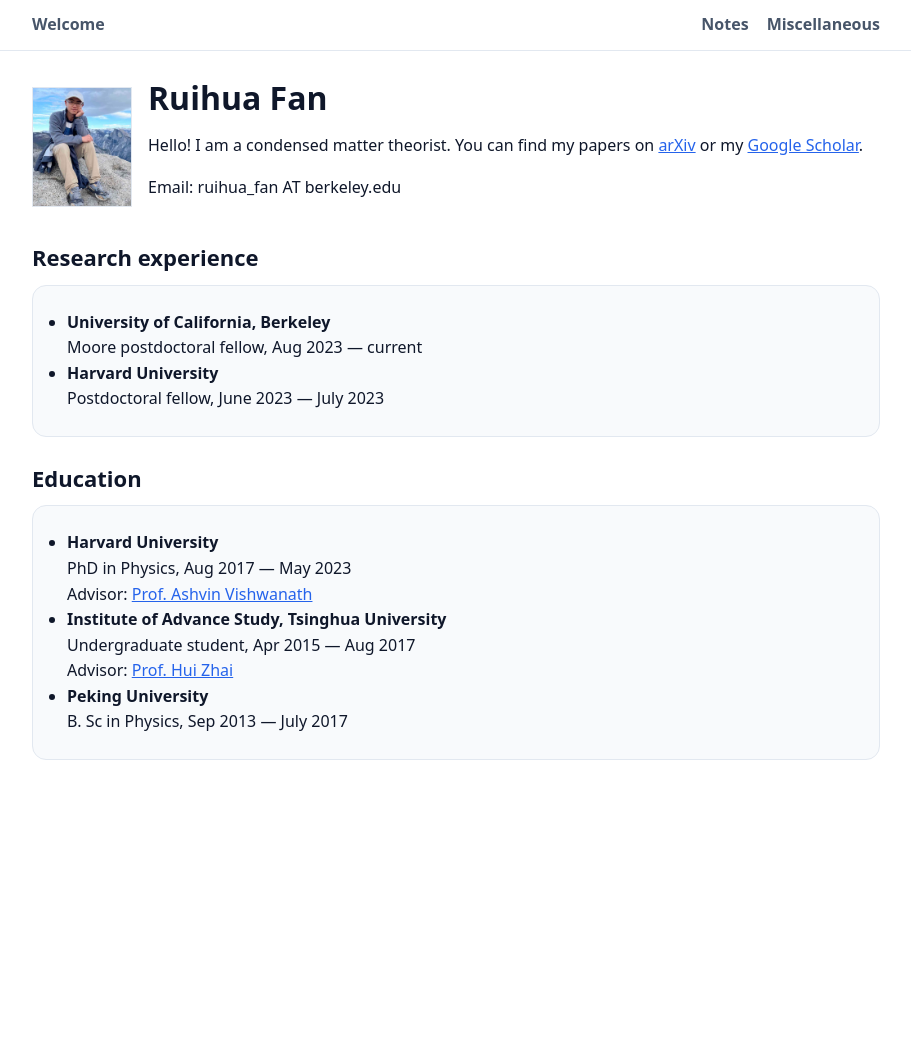
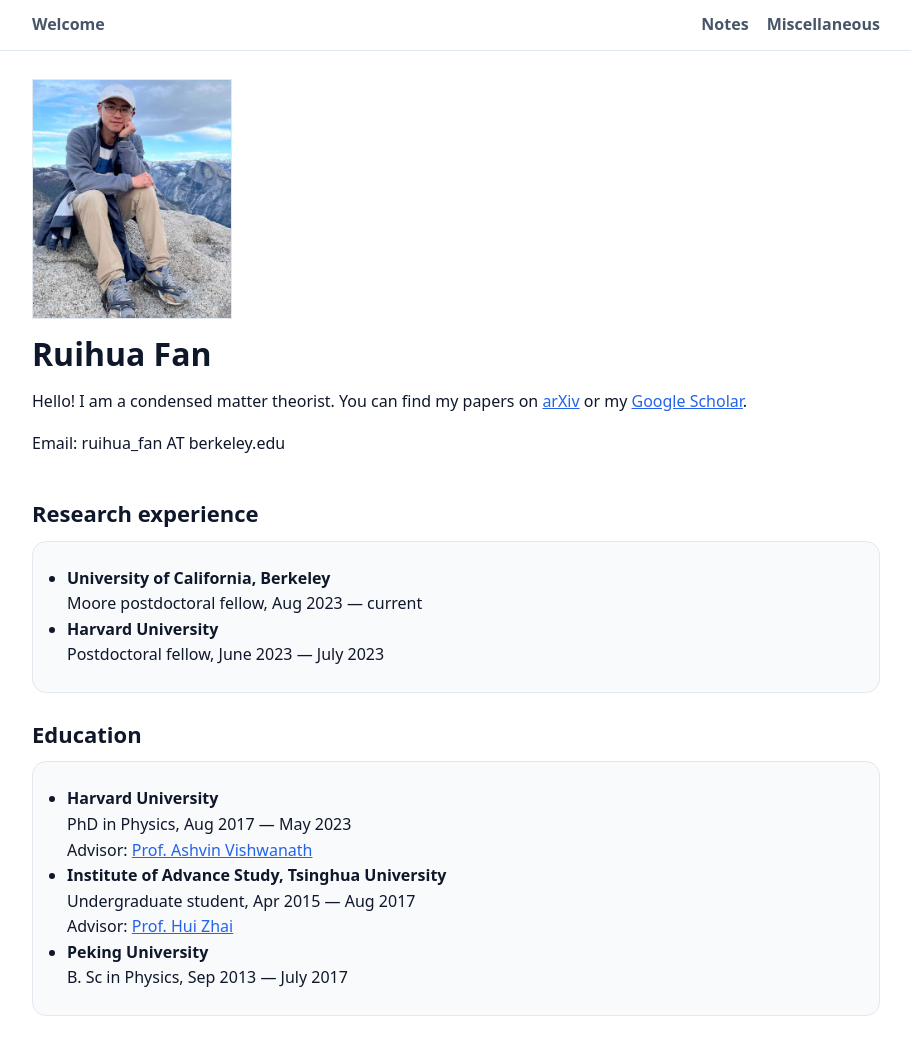
Before and after one commit to ruihuafan/ruihuafan.github.io, a Jekyll site: the page built from index.md, in a window 1280 px wide and 1058 px high. Shown: the top 1055 px of the window, without its empty margins (184-1095 px from the left). Built offline with Jekyll 4.4.1, drawn with Linux system fonts in a browser that asks for light colours.

Commit message:
change size

```diff
--- a/_layouts/default.html
+++ b/_layouts/default.html
@@ -24,7 +24,7 @@
     .muted{color:var(--muted)}
     a{color:var(--link)} a:hover{text-decoration:underline}
     .hero{display:flex;gap:16px;align-items:center;flex-wrap:wrap}
-    .avatar-lg{width:100px;height:120px;border-radius:0%;object-fit:cover;border:1px solid #e2e8f0}
+    .avatar-lg{width:200px;height:240px;border-radius:0%;object-fit:cover;border:1px solid #e2e8f0}
   </style>
 
   <script>
--- a/_layouts/mknote.html
+++ b/_layouts/mknote.html
@@ -26,7 +26,7 @@
     .muted{color:var(--muted)}
     a{color:var(--link)} a:hover{text-decoration:underline}
     .hero{display:flex;gap:16px;align-items:center;flex-wrap:wrap}
-    .avatar-lg{width:100px;height:120px;border-radius:0%;object-fit:cover;border:1px solid #e2e8f0}
+    .avatar-lg{width:200px;height:240px;border-radius:0%;object-fit:cover;border:1px solid #e2e8f0}
 
     /* Notes layout with side TOC */
     .note-layout {
```
